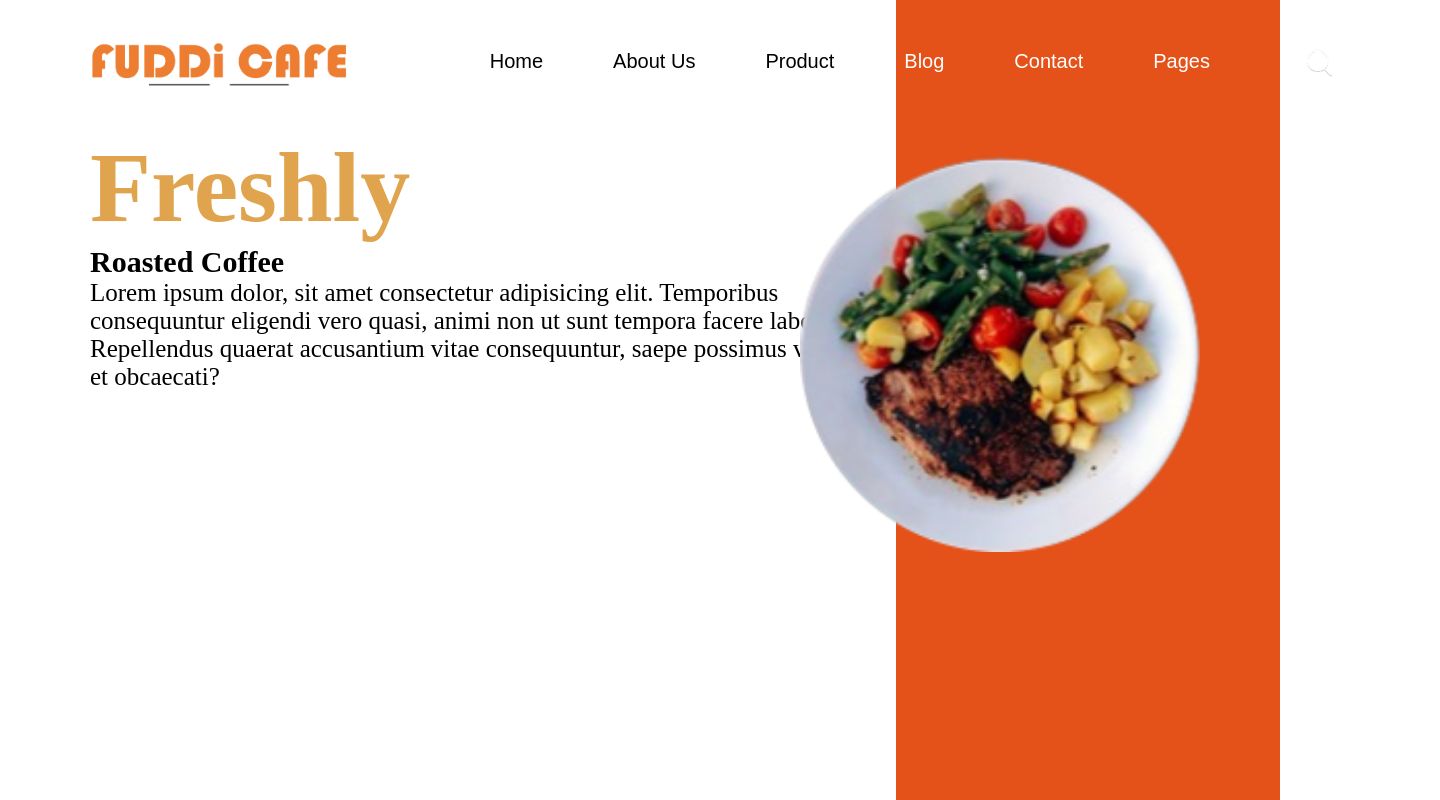
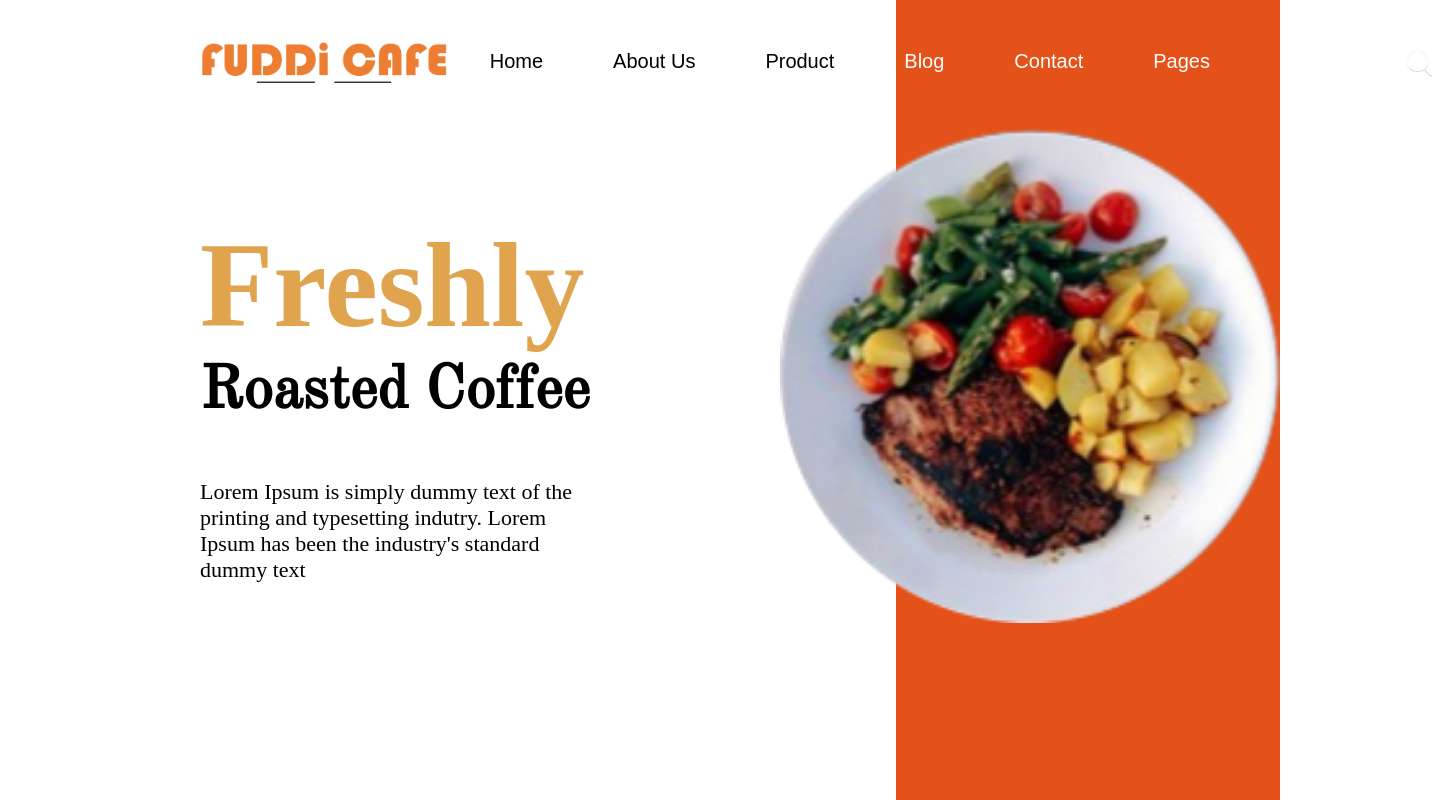
Before and after one commit to Ana150/Layout, a plain HTML site: page index.html in a window 1280 px wide. Shown: the whole page, 1440 px wide, since content can reach past the window. Drawn offline with nearby package versions, Linux system fonts and the light colour scheme; a web font is replaced by a local one.

Commit message:
Atualização 3

```diff
--- a/index.html
+++ b/index.html
@@ -5,6 +5,12 @@
     <meta http-equiv="X-UA-Compatible" content="IE=edge">
     <meta name="viewport" content="width=device-width, initial-scale=1.0">
     <link rel="stylesheet" href="style.css">
+
+    <link rel="preconnect" href="https://fonts.gstatic.com">
+    <link href="https://fonts.googleapis.com/css2?family=Frank+Ruhl+Libre:wght@700&display=swap" rel="stylesheet">
+
+    <link href="https://fonts.googleapis.com/css2?family=Old+Standard+TT&display=swap" rel="stylesheet">
+
     <title>Layout - LIMA</title>
 </head>
 <body>
@@ -40,8 +46,7 @@
 
         <h1>Freshly</h1>
         <h2>Roasted Coffee</h2>
-        <p>Lorem ipsum dolor, sit amet consectetur adipisicing elit. Temporibus consequuntur eligendi vero quasi, animi non ut sunt tempora facere laborum? Repellendus quaerat accusantium vitae consequuntur, saepe possimus voluptas et obcaecati?</p>
-
+        <p>Lorem Ipsum is simply dummy text of the printing and typesetting indutry. Lorem Ipsum has been the industry's standard dummy text</p>
     </main>
 </body>
 </html>
--- a/style.css
+++ b/style.css
@@ -37,8 +37,8 @@
 }
 
 .logo img{
-    width: 350px;
-    padding-left: 90px;
+    width: 450px;
+    padding-left: 200px;
     padding-top: 30px;
 }
 
@@ -50,29 +50,33 @@
 }
 
 main{
-    padding-left: 90px;
+    padding-left: 200px;
     padding-top: 30px;
 }
 
+
 main h1{
+    padding-top: 90px;
     color: rgb(223, 164, 77);
     position: relative;
-    font-size: 100px;
+    font-size: 120px;
+    font-family: 'Frank Ruhl Libre', serif;
 }
 
 main h2{
-    font-size: 30px;
+    font-size: 60px;
+    font-family: 'Old Standard TT', serif;
 }
 
 main p{
-    font-size: 25px;
-    font-weight: 200;
-    max-width: 800px;
+    padding-top: 50px;
+    font-size: 22px;
+    max-width: 380px;
 }
 
 .prato img{
-    width: 400px;
+    width: 500px;
     position: absolute;
-    left: 800px;
-    top: 150px;
+    left: 780px;
+    top: 120px;
 }
```
